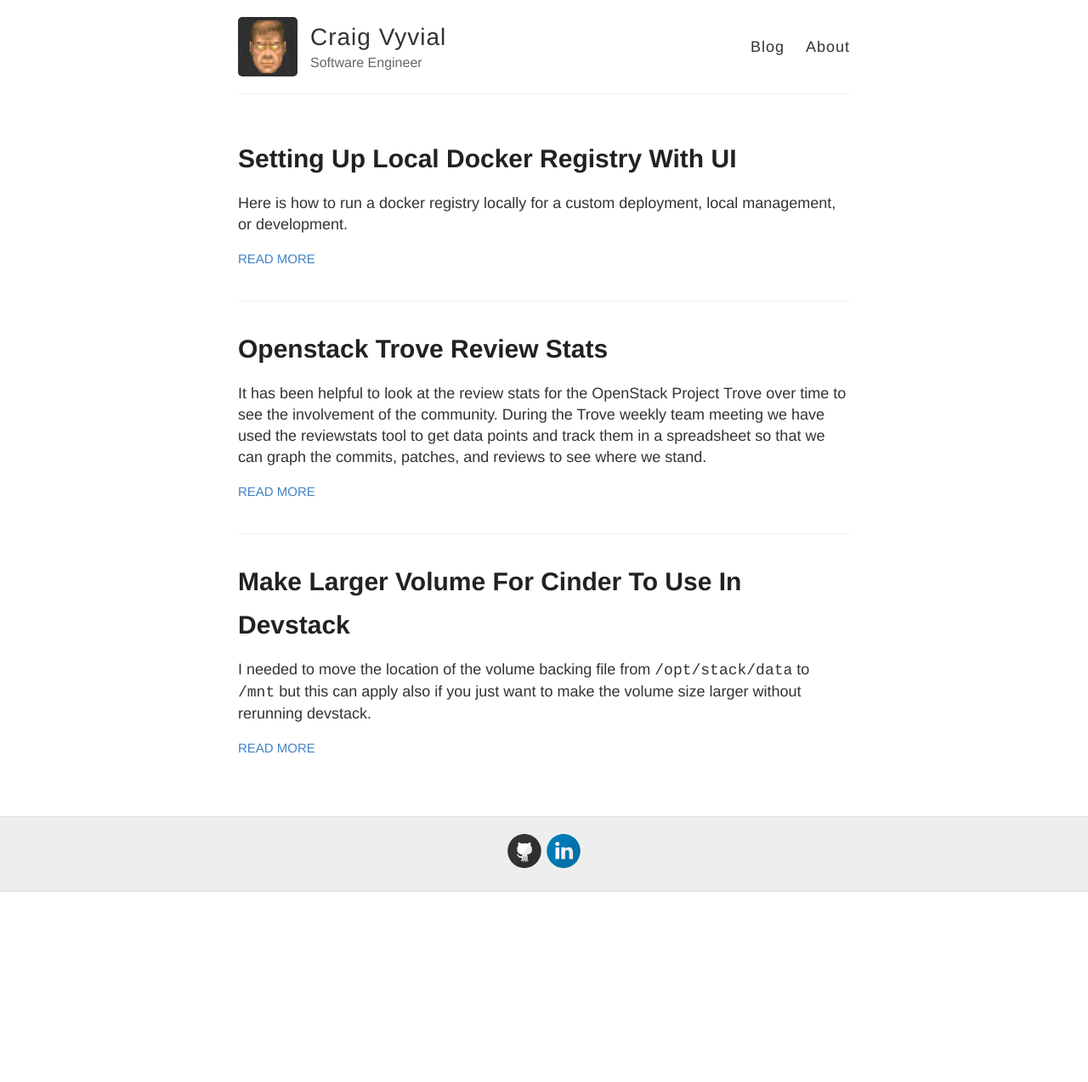
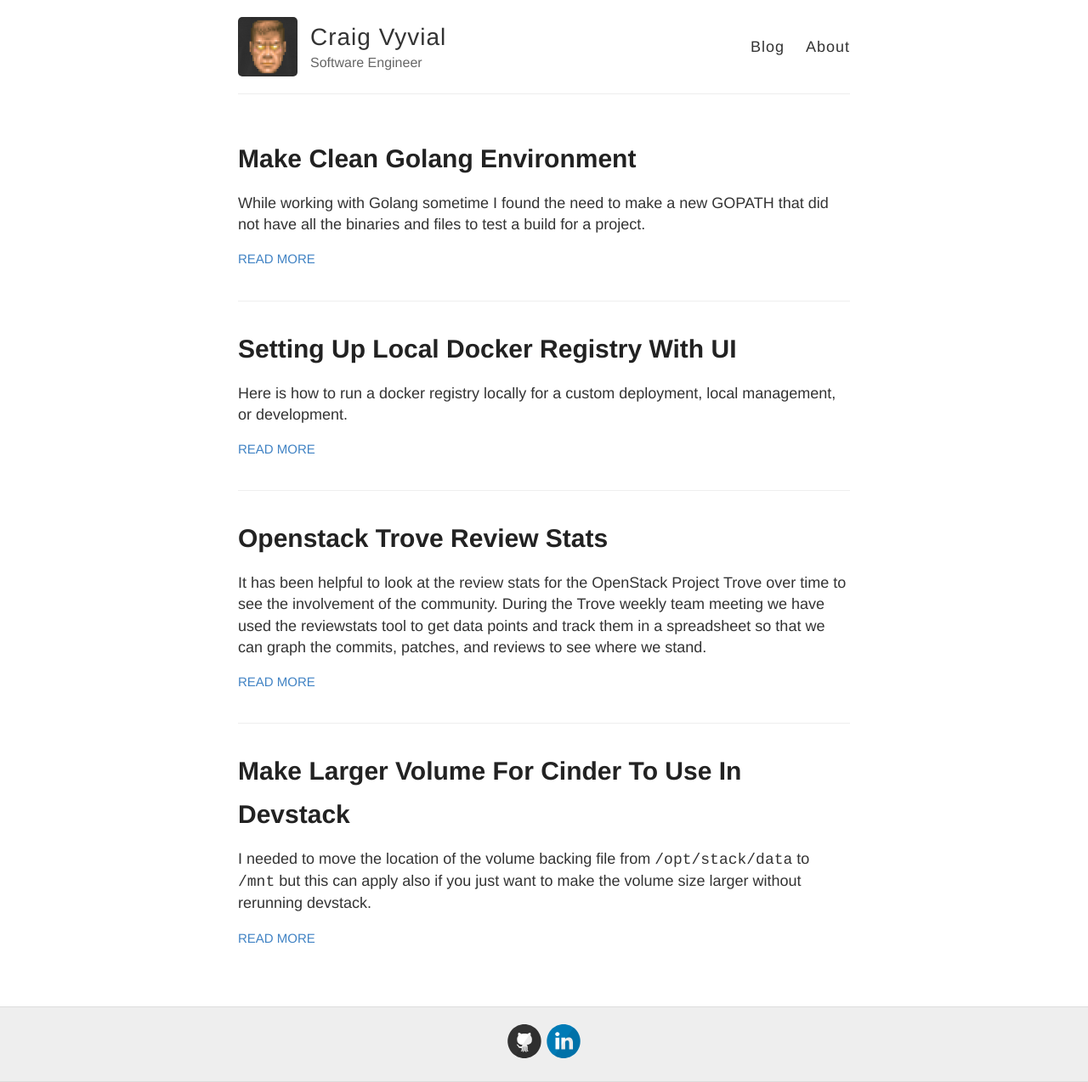
Before and after one commit to cp16net/cp16net.github.io, a Jekyll site: the page built from index.html, in a window 1280 px wide. Shown: the whole page at 85% size. Built offline with Jekyll 4.4.1, drawn with Linux system fonts in a browser that asks for light colours; before the commit the page ends 1050 px from its top, so only the background shows below that.

Commit message:
add new post on creating a new golang path

````diff
--- /dev/null
+++ b/_posts/2016-10-03-Make-Clean-Golang-Environment.md
@@ -0,0 +1,21 @@
+---
+layout: post
+title: "Make Clean Golang Environment"
+---
+
+While working with Golang sometime I found the need to make a new GOPATH
+that did not have all the binaries and files to test a build for a project.
+
+This seem to be a quick and easy way to create a new GOPATH and set a
+new GOBIN as well.
+
+# Operations
+
+``` bash
+export MYGODIR=goofygo
+cd ~
+export GOPATH=$HOME/$MYGODIR
+export GOBIN=$GOPATH/bin
+export PATH=$HOME/bin:$HOME/bin:/usr/local/bin:/usr/bin:/bin:/usr/local/games:/usr/games:/usr/local/go/bin:$GOBIN
+rm -rf $GOPATH
+```
````
Also changed, not shown: _posts/2016-02-04-Make-Larger-Volume-For-Cinder-To-Use-In-Devstack.md (+1 -1 lines), _posts/2016-03-21-Openstack-Trove-Review-stats.md (+0 -7 lines), _posts/2016-08-17-Setting-Up-Local-Docker-Registry-With-UI.md (+0 -1 lines).
